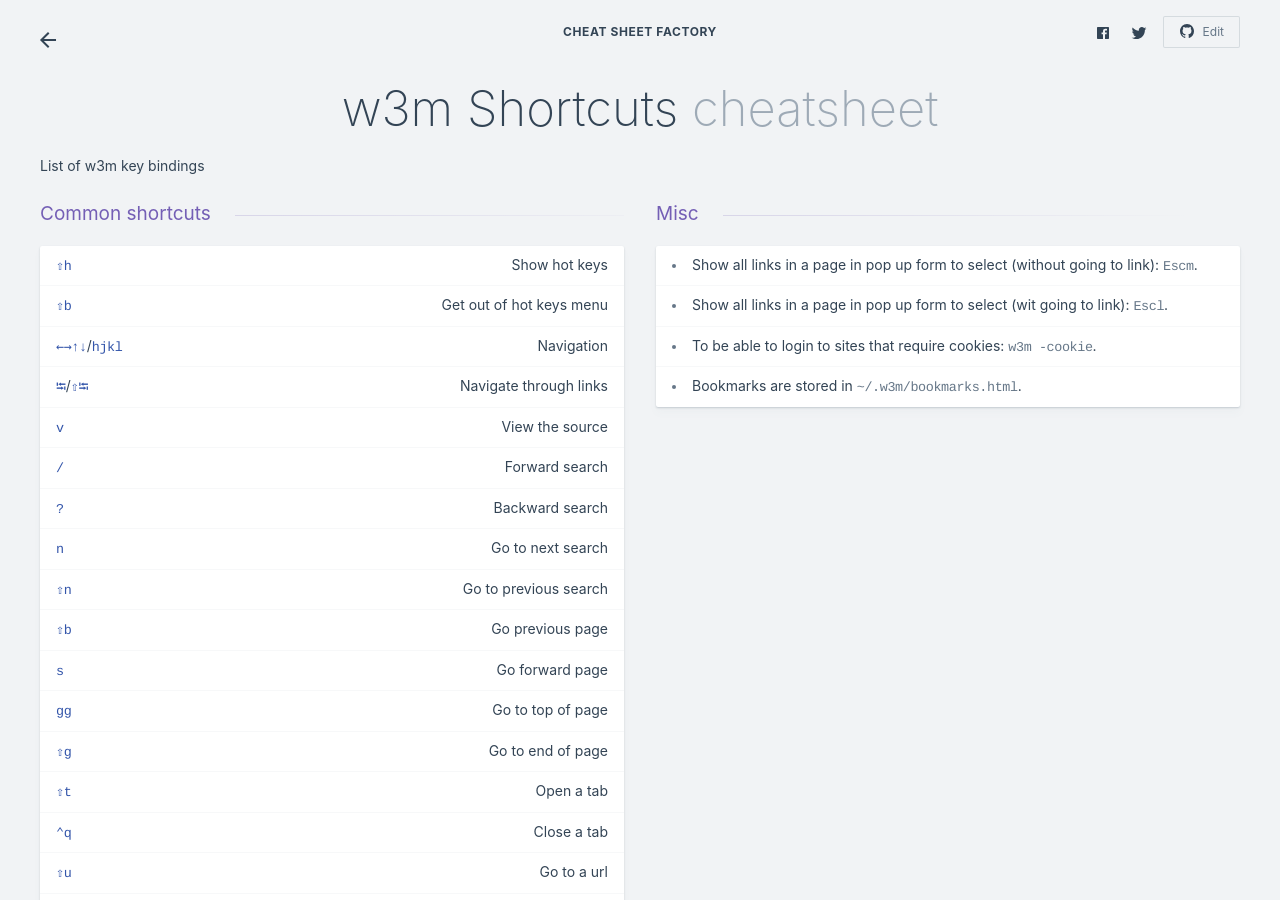
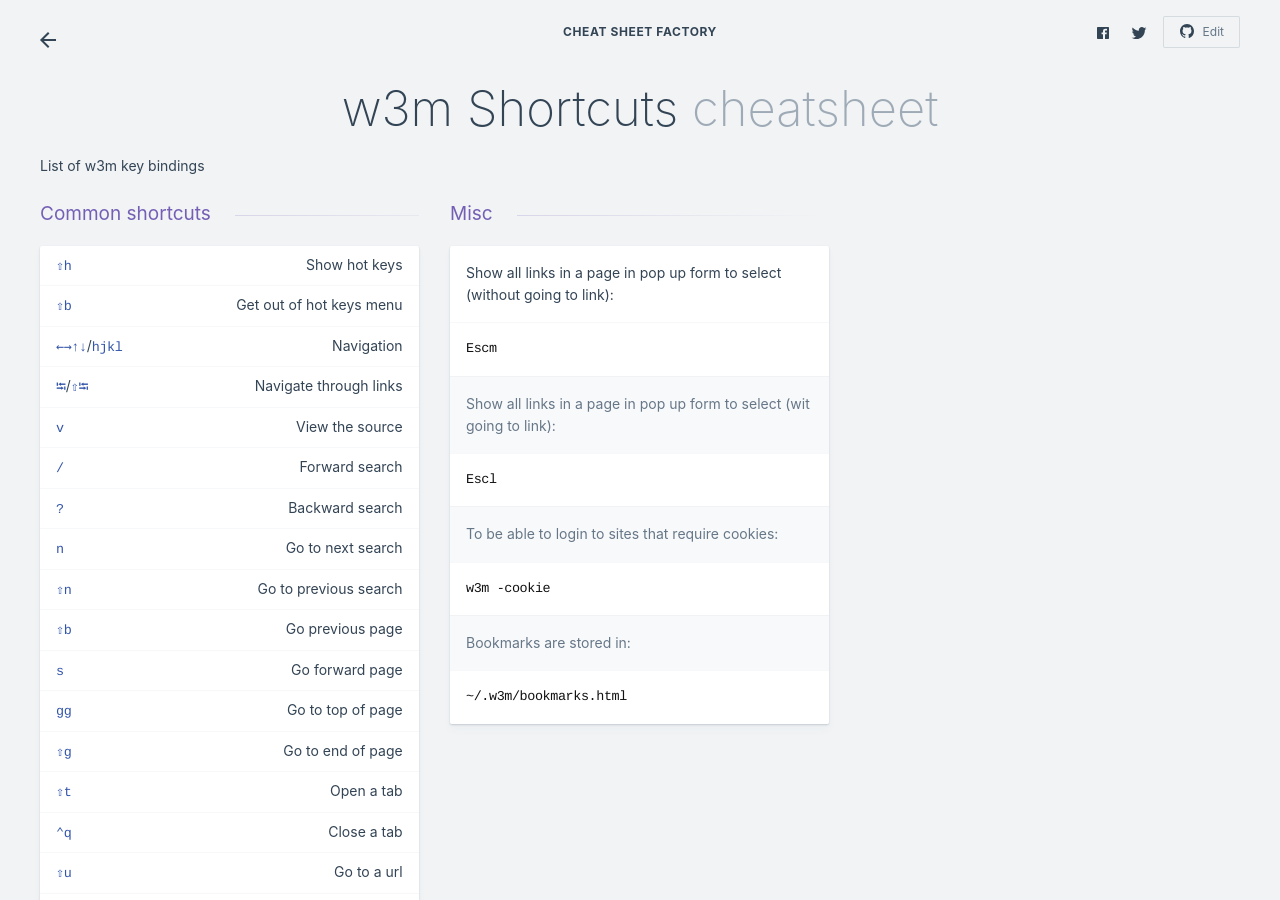
Before and after one commit to kasramp/cheat-sheet-factory, a Jekyll site: the page built from linux/w3m.md, in a window 1280 px wide and 900 px high. Built offline with Jekyll 4.4.1, drawn with Linux system fonts in a browser that asks for light colours.

Commit message:
Update the styling

````diff
--- a/linux/w3m.md
+++ b/linux/w3m.md
@@ -13,7 +13,7 @@ intro: |
 
 Shortcuts
 ---------
-{: .-twi-column}
+{: .-three-column}
 
 ### Common shortcuts
 
@@ -50,7 +50,22 @@ Shortcuts
 
 ### Misc
 
-+ Show all links in a page in pop up form to select (without going to link): `Escm`.
-+ Show all links in a page in pop up form to select (wit going to link): `Escl`.
-+ To be able to login to sites that require cookies: `w3m -cookie`.
-+ Bookmarks are stored in `~/.w3m/bookmarks.html`.
+Show all links in a page in pop up form to select (without going to link):
+```
+Escm
+```
+
+Show all links in a page in pop up form to select (wit going to link):
+```
+Escl
+```
+
+To be able to login to sites that require cookies:
+```
+w3m -cookie
+```
+
+Bookmarks are stored in:
+```
+~/.w3m/bookmarks.html
+```
````
